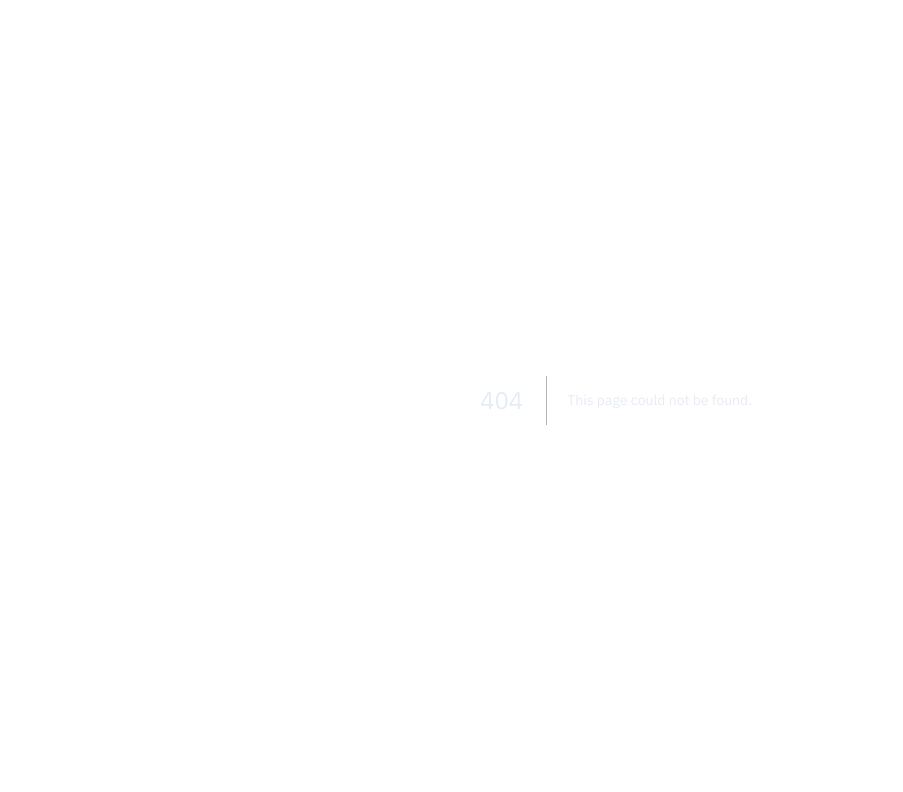
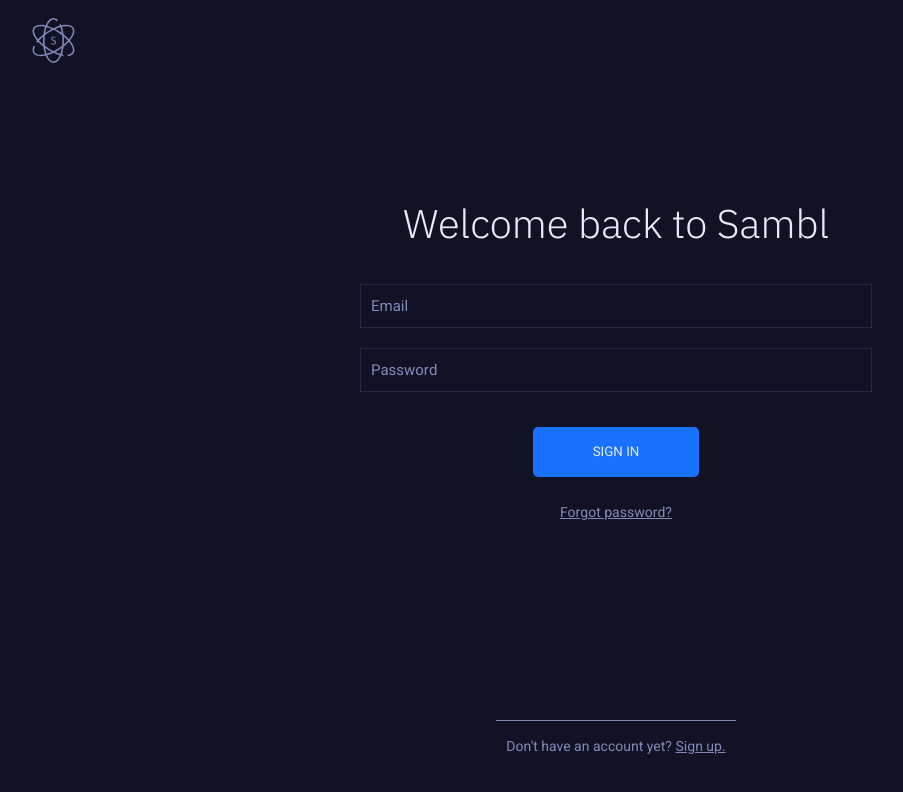
Before and after one commit to oGabrielSilva/sambl_rp, a Next.js app: page /signin in a window 1280 px wide. Before the commit this address had no page. Shown: the top 792 px of the page, without its empty margins (24-927 px from the left). Built offline with nearby package versions, Linux system fonts and the light colour scheme.

Commit message:
Sign In Screen

```diff
--- a/src/components/Button.tsx
+++ b/src/components/Button.tsx
@@ -1,22 +1,8 @@
 import Link from 'next/link'
-import { CSSProperties, useState } from 'react'
+import { useState } from 'react'
+import css from '../styles/style'
 import type { ButtonProps } from '../types'
-import colors from '../utils/colors'
 import Indicator from './Indicator'
-
-export const styles: CSSProperties = {
-  background: colors().blue,
-  paddingTop: 15,
-  paddingBottom: 15,
-  paddingLeft: 60,
-  paddingRight: 60,
-  border: 0,
-  cursor: 'pointer',
-  textTransform: 'uppercase',
-  marginTop: 50,
-  borderRadius: 5,
-  transition: '0.5s ease',
-}
 
 const Button = ({ style, text, path, func }: ButtonProps) => {
   const [clicked, setClicked] = useState(false)
@@ -28,7 +14,7 @@ const Button = ({ style, text, path, func }: ButtonProps) => {
 
   return (
     <Link href={path ?? '/'}>
-      <button type="button" style={style ?? styles} onClick={handleClick}>
+      <button type="button" style={style ?? css().button} onClick={handleClick}>
         <Indicator clicked={clicked}>{text}</Indicator>
       </button>
     </Link>
--- /dev/null
+++ b/src/pages/signin.tsx
@@ -0,0 +1,73 @@
+import Link from 'next/link'
+import { CSSProperties, useCallback, useEffect, useState } from 'react'
+import Button from '../components/Button'
+import Header from '../components/Header'
+import Input from '../components/Input'
+import css from '../styles/style'
+import colors from '../utils/colors'
+
+const SignIn = () => {
+  const [email, setEmail] = useState('')
+  const [password, setPassword] = useState('')
+  const [formStyle, setFormStyle] = useState<CSSProperties>({})
+  const [titleStyle, setTitleStyle] = useState<CSSProperties>({})
+  const [signUpStyle, setSignUpStyle] = useState<CSSProperties>({})
+  const [forgotStyle, setForgotStyle] = useState<CSSProperties>({})
+
+  const handleChangeScreenWidth = useCallback(() => {
+    setFormStyle((window.innerWidth <= 750 && { width: '70vw' }) || { width: '40vw' })
+    setTitleStyle((window.innerWidth <= 600 && { fontSize: 30 }) || { fontSize: 40 })
+  }, [])
+
+  useEffect(() => {
+    window.addEventListener('resize', handleChangeScreenWidth)
+    return () => {
+      window.removeEventListener('resize', handleChangeScreenWidth)
+    }
+  }, [handleChangeScreenWidth])
+
+  useEffect(() => handleChangeScreenWidth(), [handleChangeScreenWidth])
+
+  return (
+    <div>
+      <Header />
+      <main style={css().main}>
+        <h1 style={{ textAlign: 'center', marginBottom: 25, ...titleStyle }}>
+          Welcome back to Sambl
+        </h1>
+        <form style={{ ...formStyle, textAlign: 'center' }}>
+          <Input change={setEmail} value={email} placeholder="Email" type="email" />
+          <Input change={setPassword} value={password} placeholder="Password" type="password" />
+          <Button text="Sign in" style={{ ...css().button, marginTop: 25 }} />
+        </form>
+        <div>
+          <p style={{ fontSize: 14, marginTop: 25 }}>
+            <span
+              style={{ textDecoration: 'underline', transition: '0.9s ease', ...forgotStyle }}
+              onMouseEnter={() => setForgotStyle({ color: colors().white })}
+              onMouseLeave={() => setForgotStyle({})}
+            >
+              <Link href="/forgot">Forgot password?</Link>
+            </span>
+          </p>
+        </div>
+      </main>
+      <footer style={css().footer}>
+        <div>
+          <p style={{ borderTop: `1px solid ${colors().text}`, padding: '15px 10px 0 10px' }}>
+            Don&#39;t have an account yet?{' '}
+            <span
+              style={{ textDecoration: 'underline', transition: '0.9s ease', ...signUpStyle }}
+              onMouseEnter={() => setSignUpStyle({ color: colors().white })}
+              onMouseLeave={() => setSignUpStyle({})}
+            >
+              <Link href="/signup">Sign up.</Link>
+            </span>
+          </p>
+        </div>
+      </footer>
+    </div>
+  )
+}
+
+export default SignIn
--- /dev/null
+++ b/src/styles/style.ts
@@ -0,0 +1,35 @@
+import { CSSProperties } from 'react'
+import colors from '../utils/colors'
+
+const main: CSSProperties = {
+  display: 'flex',
+  flexDirection: 'column',
+  justifyContent: 'center',
+  alignItems: 'center',
+  minHeight: '90vh',
+}
+
+const button: CSSProperties = {
+  background: colors().blue,
+  paddingTop: 15,
+  paddingBottom: 15,
+  paddingLeft: 60,
+  paddingRight: 60,
+  border: 0,
+  cursor: 'pointer',
+  textTransform: 'uppercase',
+  marginTop: 50,
+  borderRadius: 5,
+  transition: '0.5s ease',
+}
+
+const footer: CSSProperties = {
+  textAlign: 'center',
+  display: 'flex',
+  justifyContent: 'center',
+  fontSize: 14,
+}
+
+const css = () => ({ main, button, footer })
+
+export default css
--- a/src/types/index.ts
+++ b/src/types/index.ts
@@ -1,4 +1,4 @@
-import type { CSSProperties } from 'react'
+import type { CSSProperties, HTMLInputTypeAttribute } from 'react'
 
 export interface StyleMainGroup {
   logo: CSSProperties
@@ -39,7 +39,7 @@ export interface HeaderProps {
 export interface InputProps {
   value: string
   change(value: string): void
-  type: string
+  type: HTMLInputTypeAttribute
   placeholder: string
   style?: CSSProperties
 }
```
Also changed, not shown: src/pages/signup.tsx (+8 -20 lines).
